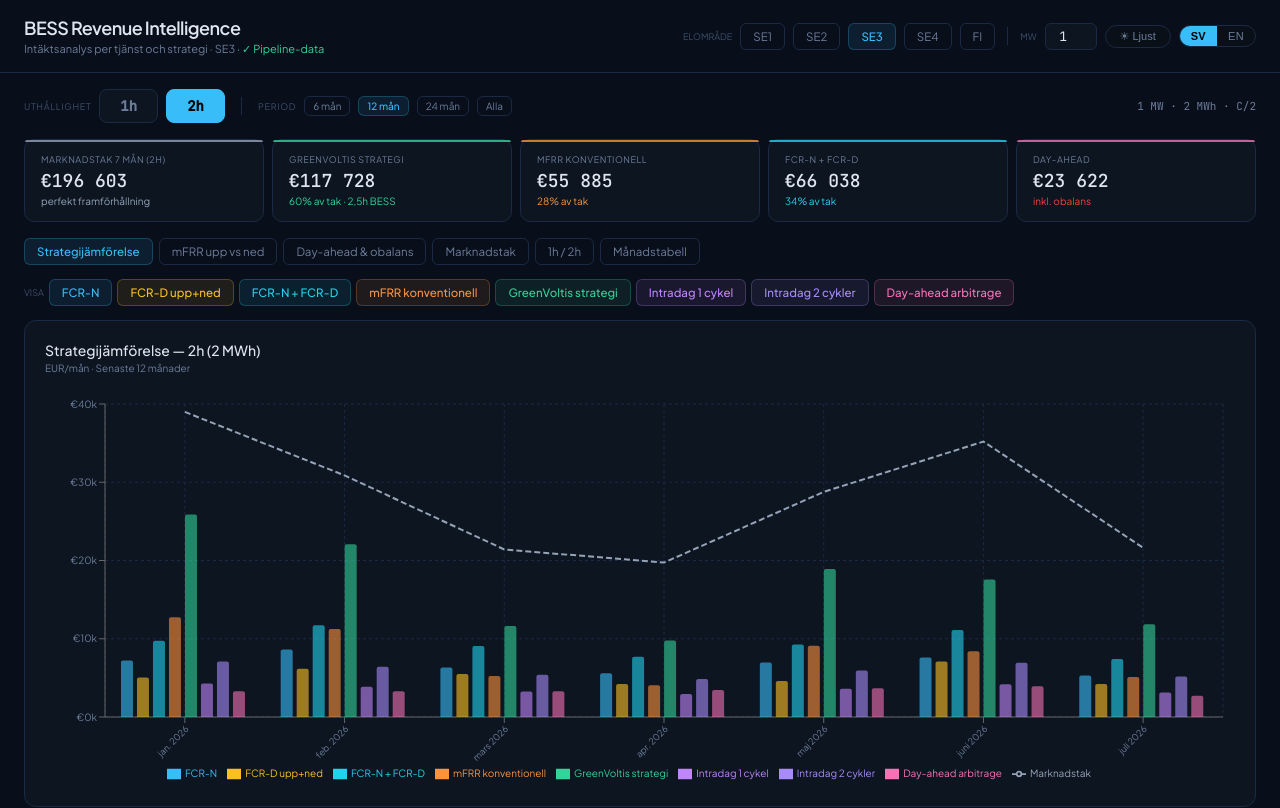
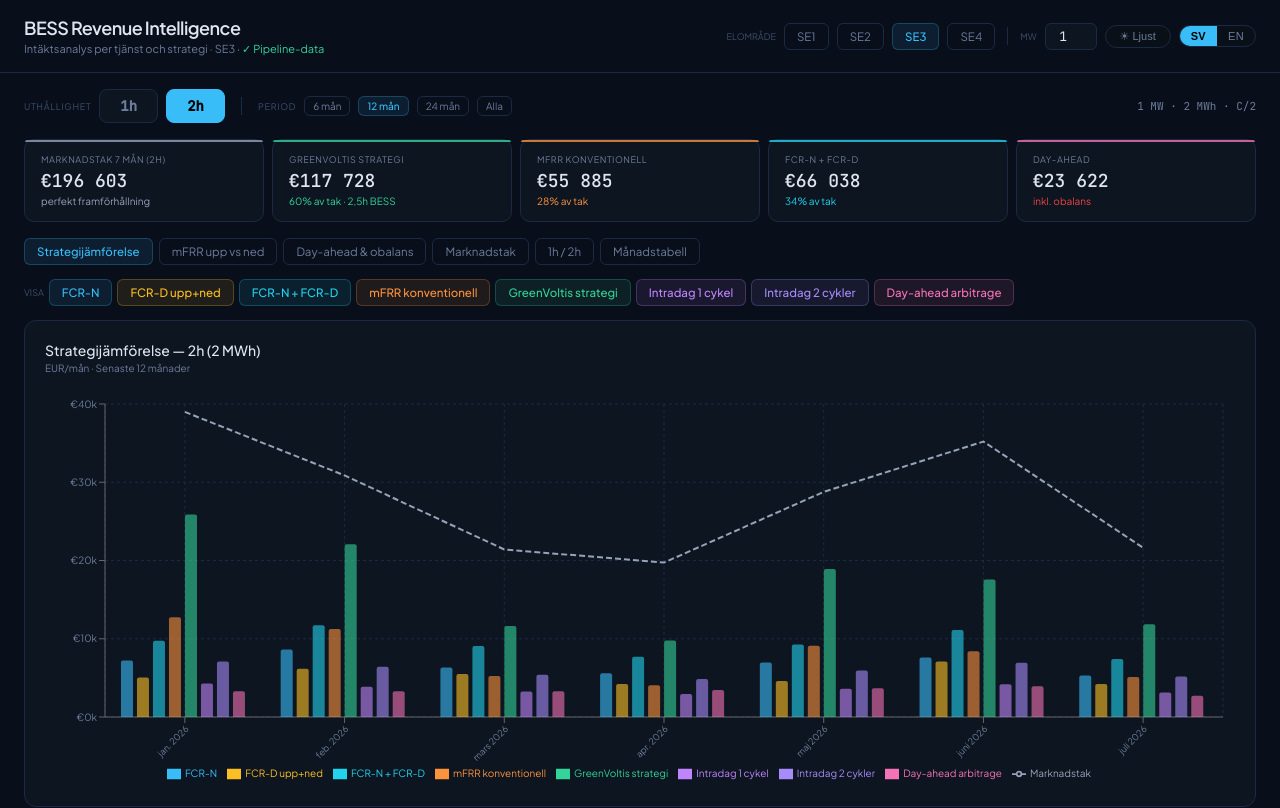
Before and after one commit to bjoerlow/BESS-market-revenues, a React (Create React App) app: page / in a window 1280 px wide. Shown: the top 808 px of the page. Built offline with nearby package versions, Linux system fonts and the light colour scheme.

Commit message:
Add files via upload

```diff
--- a/src/BessDashboard.jsx
+++ b/src/BessDashboard.jsx
@@ -216,7 +216,7 @@ export default function Dashboard(){
     fetch("/monthly_revenue_all.json").then(r=>{if(!r.ok)throw new Error();return r.json();})
       .then(d=>{setRawData(d.areas);setDs("pipeline");})
       .catch(()=>{
-        Promise.all(["SE1","SE2","SE3","SE4","FI"].map(a=>
+        Promise.all(["SE1","SE2","SE3","SE4"].map(a=>
           fetch(`/monthly_revenue_${a}.json`).then(r=>{if(!r.ok)throw new Error();return r.json();}).then(d=>[a,d.months]).catch(()=>[a,null])
         )).then(res=>{const areas={};let f=false;res.forEach(([a,m])=>{if(m){areas[a]=m;f=true;}});
           if(f){setRawData(areas);setDs("pipeline");}else{setRawData(genSyn());setDs("syntetisk");}});
@@ -312,7 +312,7 @@ export default function Dashboard(){
               {ds==="pipeline"&&<span style={{color:grn}}> · ✓ {L.pipe}</span>}</div></div>
           <div style={{display:"flex",gap:8,alignItems:"center",flexWrap:"wrap"}}>
             <span style={{fontSize:9,color:t.dm,textTransform:"uppercase"}}>{L.zone}</span>
-            {["SE1","SE2","SE3","SE4","FI"].map(a=><Pill key={a} active={area===a} onClick={()=>setArea(a)} t={t}>{a}</Pill>)}
+            {["SE1","SE2","SE3","SE4"].map(a=><Pill key={a} active={area===a} onClick={()=>setArea(a)} t={t}>{a}</Pill>)}
             <div style={{width:1,height:18,background:t.bd,margin:"0 4px"}}/>
             <span style={{fontSize:9,color:t.dm,textTransform:"uppercase"}}>MW</span>
             <input type="number" min={0.5} max={200} step={0.5} value={mw} onChange={e=>setMw(Number(e.target.value)||1)}
```
